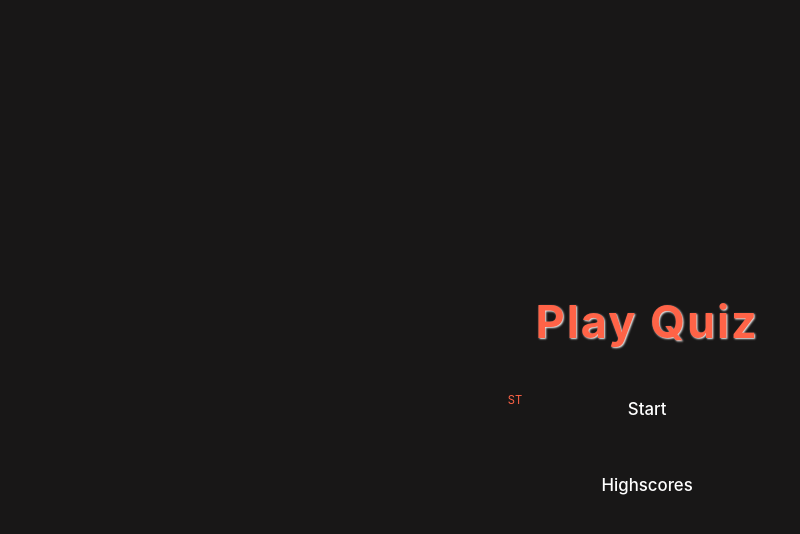
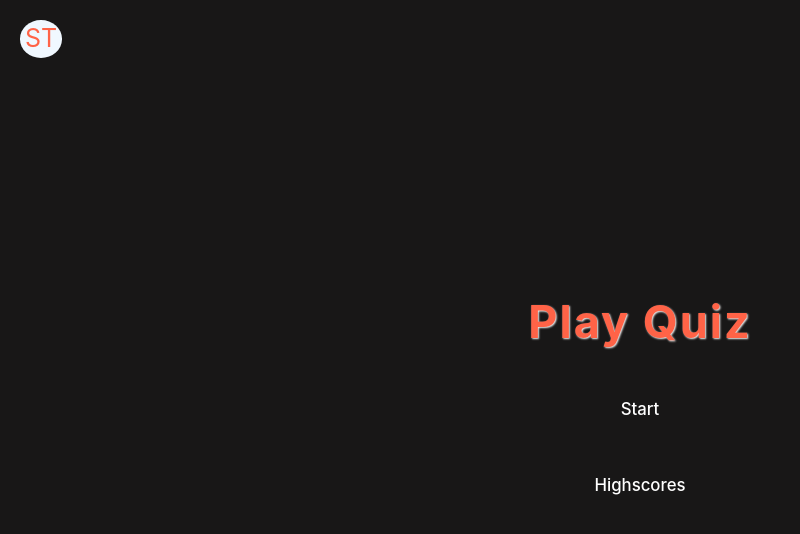
Before and after one commit to saurabhthorat999/MCQ_PROJECT, a plain HTML site: page index.html in a window 1280 px wide. Shown: the whole page, without its empty margins (0-800 px from the left). Drawn offline with Linux system fonts and the light colour scheme.

Commit message:
profile link update

```diff
--- a/css/style.css
+++ b/css/style.css
@@ -9,7 +9,26 @@
     padding: 0;
     font-family: -apple-system, BlinkMacSystemFont, 'Segoe UI', Roboto, Oxygen, Ubuntu, Cantarell, 'Open Sans', 'Helvetica Neue', sans-serif;
 }
+#portfolio_link{
+    color: tomato;
 
+    font-size: 25px;
+    position: absolute;
+    left: 0;
+    top: 0;
+    margin: 20px;
+    background-color: aliceblue;
+    padding: 0 5px;
+    border-radius: 50%;
+
+}
+
+#portfolio_link:hover{
+    transition: 0.3s ease-in;
+    background-color: aliceblue;
+
+    border-radius: 5px;
+}
 .container-fluid{
     width: 100vw;
     height: 100vh;
```
